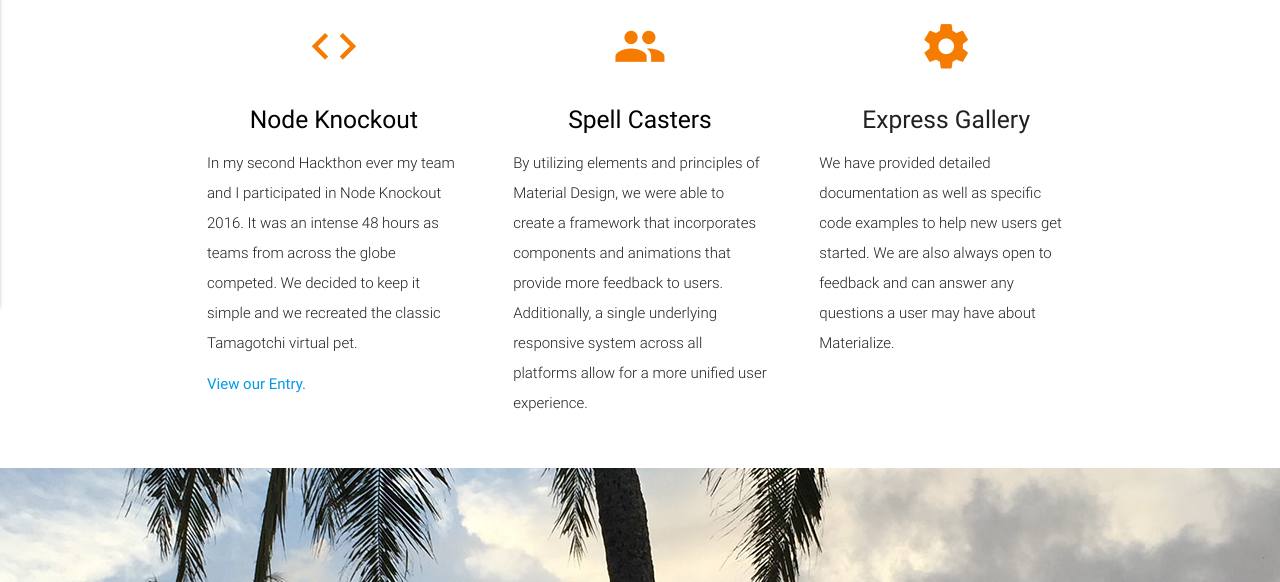
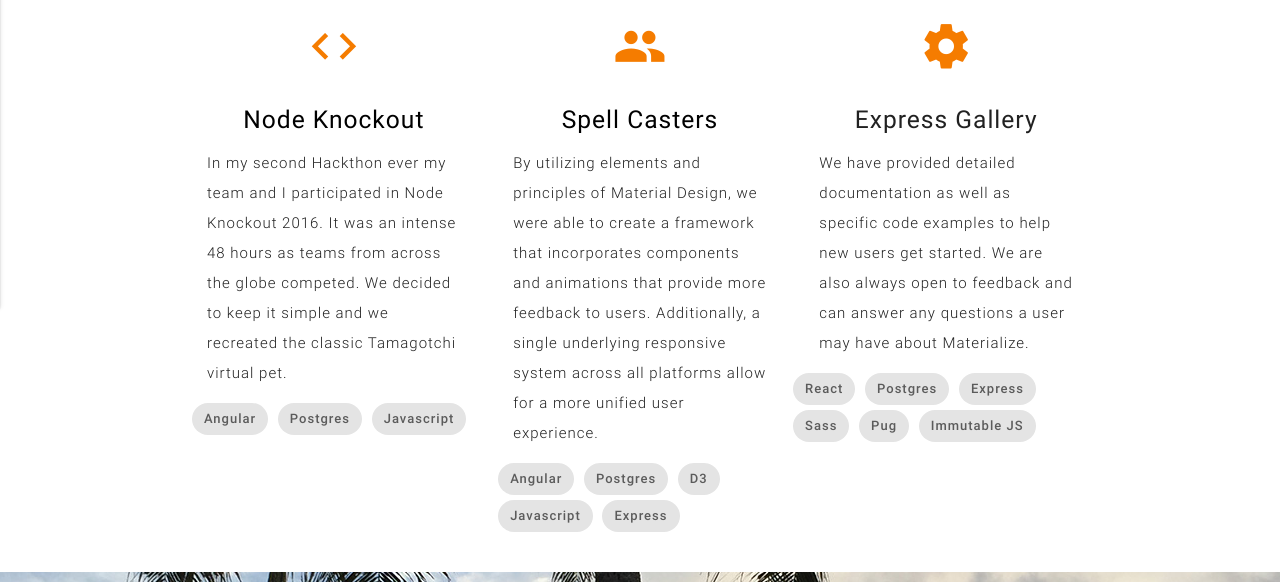
Before and after one commit to peter987bp/peter987bp.github.io, a website: page index.html in a window 1280 px wide. Shown: the part 553-1135 px from the top of the page. Drawn offline with nearby package versions, Linux system fonts and the light colour scheme.

Commit message:
style changes for font and added tags

```diff
--- a/css/style.css
+++ b/css/style.css
@@ -9,6 +9,10 @@
 nav ul a,
 nav .brand-logo {
   color: #ffffff;
+}
+
+body {
+  letter-spacing: 1px;
 }
 
 p {
--- a/index.html
+++ b/index.html
@@ -6,6 +6,7 @@
   <title>Bryan Peterson</title>
   <!-- CSS  -->
   <link href="https://fonts.googleapis.com/icon?family=Material+Icons" rel="stylesheet">
+  <link href="https://fonts.googleapis.com/css?family=Open+Sans" rel="stylesheet">
   <link href="css/materialize.css" type="text/css" rel="stylesheet" media="screen,projection"/>
   <link href="css/style.css" type="text/css" rel="stylesheet" media="screen,projection"/>
   <link rel="icon" type="img/png" href="./images/favicon.png">
@@ -58,16 +59,39 @@
             <h5 class="center"><a target="_blank" href='http://cliwebpet.com/'>Node Knockout</a></h5>
 
             <p class="light">In my second Hackthon ever my team and I participated in Node Knockout 2016. It was an intense 48 hours as teams from across the globe competed. We decided to keep it simple and we recreated the classic Tamagotchi virtual pet. </p>
-            <a target="_blank" href='http://cliwebpet.com/'>View our Entry.</a>
+
+          </div>
+          <div class="chip">
+              Angular
+          </div>
+          <div class="chip">
+              Postgres
+          </div>
+          <div class="chip">
+              Javascript
           </div>
         </div>
-
         <div class="col s12 m4">
           <div class="icon-block">
             <h2 class="center orange-text"><i class="material-icons orange-text text-darken-2">group</i></h2>
             <h5 class="center"><a target="_blank" href='https://spellcastersgame.com/#/'>Spell Casters</a></h5>
 
             <p class="light">By utilizing elements and principles of Material Design, we were able to create a framework that incorporates components and animations that provide more feedback to users. Additionally, a single underlying responsive system across all platforms allow for a more unified user experience.</p>
+          </div>
+          <div class="chip">
+            Angular
+          </div>
+          <div class="chip">
+            Postgres
+          </div>
+          <div class="chip">
+            D3
+          </div>
+          <div class="chip">
+            Javascript
+          </div>
+          <div class="chip">
+            Express
           </div>
         </div>
 
@@ -79,6 +103,24 @@
             <p class="light">We have provided detailed documentation as well as specific code examples to help new users get started. We are also always open to feedback and can answer any questions a user may have about Materialize.</p>
           </div>
         </div>
+          <div class="chip">
+            React
+          </div>
+          <div class="chip">
+            Postgres
+          </div>
+          <div class="chip">
+            Express
+          </div>
+          <div class="chip">
+            Sass
+          </div>
+          <div class="chip">
+            Pug
+          </div>
+          <div class="chip">
+            Immutable JS
+          </div>
       </div>
 
     </div>
```
Also changed, not shown: css/materialize.css.
